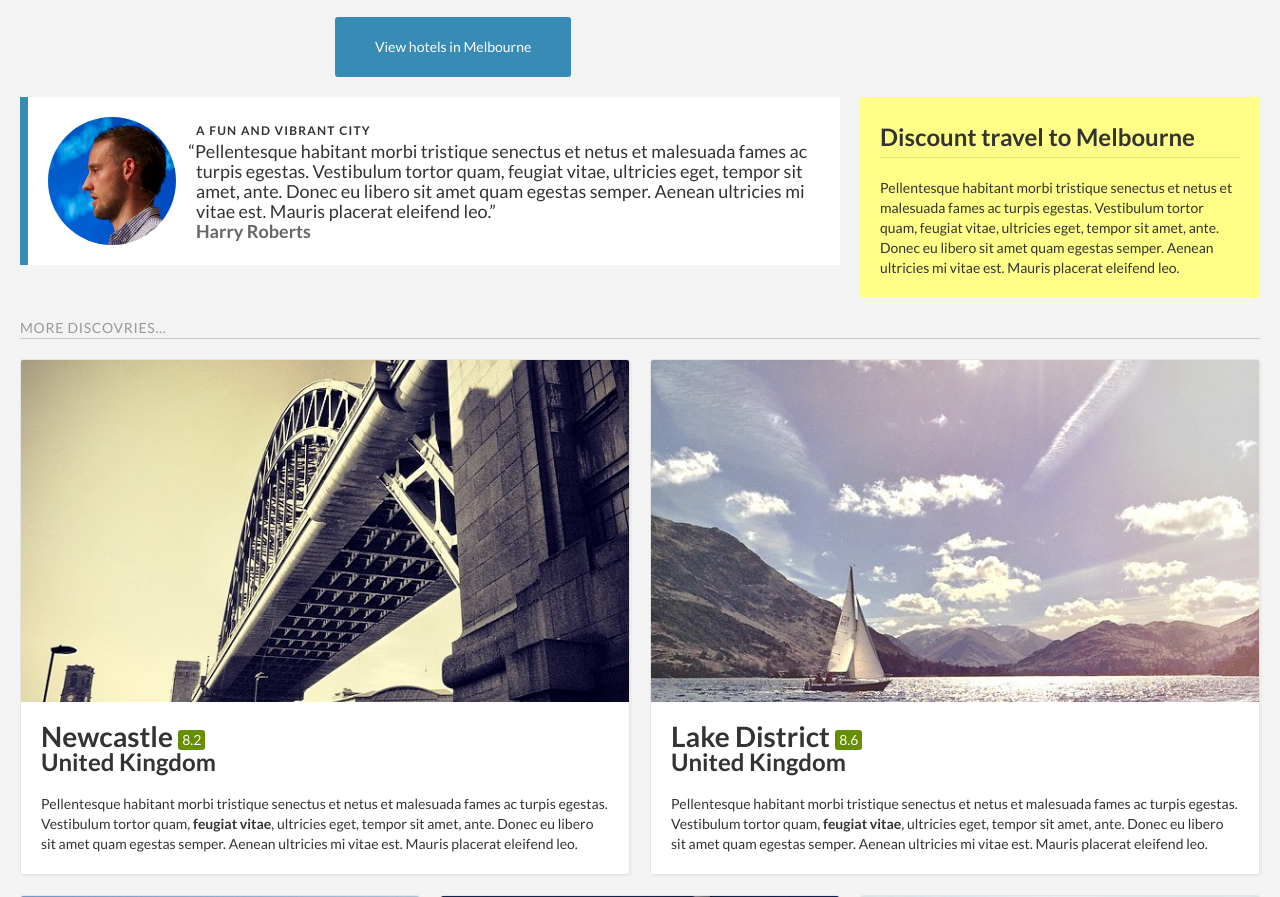
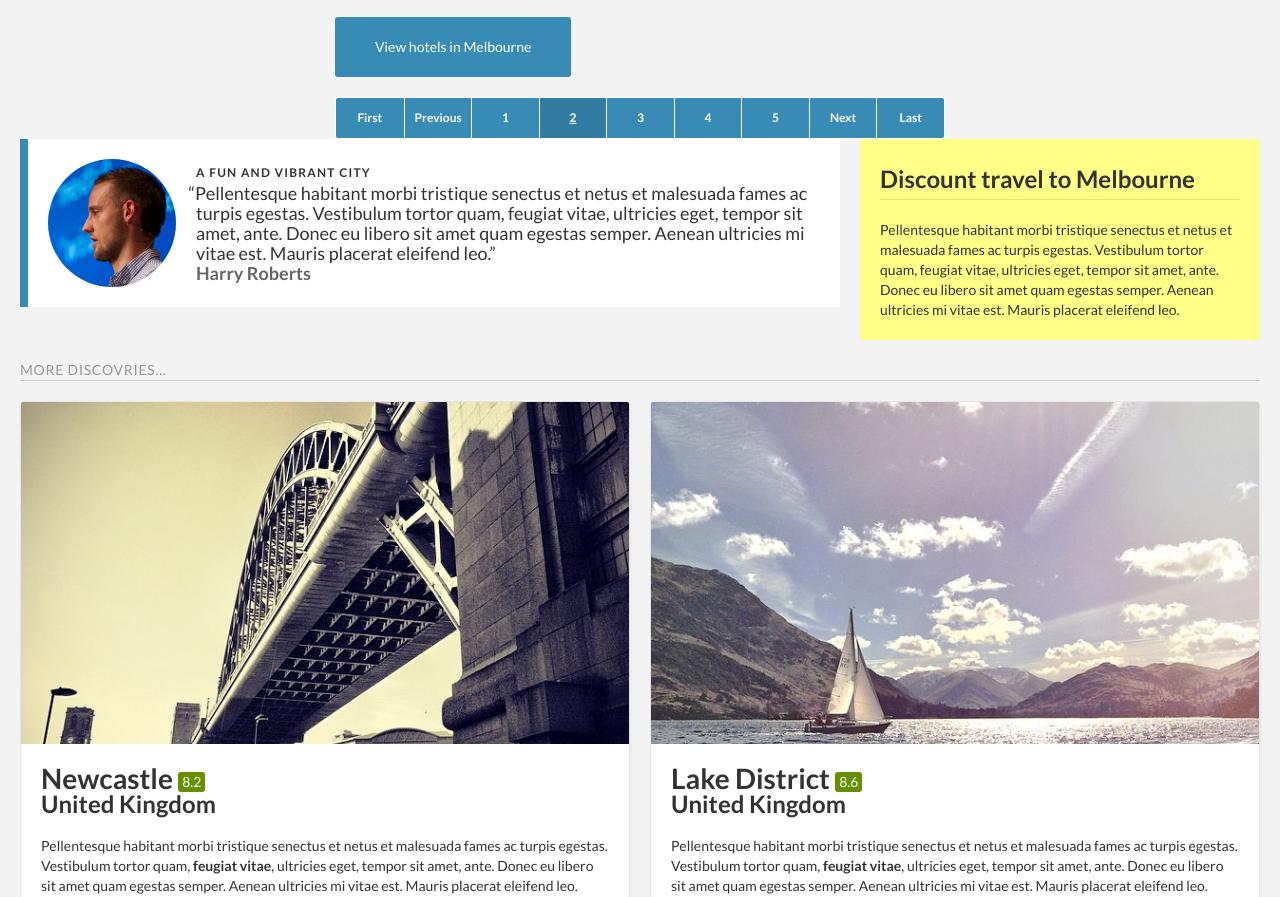
Before and after one commit to csswizardry/discovr, a plain HTML site: page index.html in a window 1280 px wide. Shown: the part 1933-2830 px from the top of the page. Drawn offline with Linux system fonts and the light colour scheme.

Commit message:
Include pagination in page

```diff
--- a/index.html
+++ b/index.html
@@ -6,8 +6,9 @@
 
     <title>Discovr</title>
 
+    <link rel="stylesheet" href="http://fonts.googleapis.com/css?family=Lato:400,700,900,400italic,700italic" />
     <link rel="stylesheet" href="css/main.css" />
-    <link rel="stylesheet" href="http://fonts.googleapis.com/css?family=Lato:400,700,900,400italic,700italic" />
+    <link rel="stylesheet" href="css/standalone/components.pagination.css" />
 
     <style>
 
@@ -249,6 +250,42 @@
 
         <p><a href="#0" class="c-btn  c-btn--primary  c-btn--large  u~user-color-background">View hotels in Melbourne</a></p>
 
+        <ol class="c-pagination">
+
+          <li class="c-pagination__item  c-pagination__item--first">
+            <a href="#0" class="c-pagination__link">First</a>
+          </li>
+
+          <li class="c-pagination__item  c-pagination__item--prev">
+            <a href="#0" class="c-pagination__link">Previous</a>
+          </li>
+
+          <li class="c-pagination__item">
+            <a href="#0" class="c-pagination__link">1</a>
+          </li>
+          <li class="c-pagination__item">
+            <a href="#0" class="c-pagination__link  is-current">2</a>
+          </li>
+          <li class="c-pagination__item">
+            <a href="#0" class="c-pagination__link">3</a>
+          </li>
+          <li class="c-pagination__item">
+            <a href="#0" class="c-pagination__link">4</a>
+          </li>
+          <li class="c-pagination__item">
+            <a href="#0" class="c-pagination__link">5</a>
+          </li>
+
+          <li class="c-pagination__item  c-pagination__item--next">
+            <a href="#0" class="c-pagination__link">Next</a>
+          </li>
+
+          <li class="c-pagination__item  c-pagination__item--last">
+            <a href="#0" class="c-pagination__link">Last</a>
+          </li>
+
+        </ol>
+
       </div><!-- /.o-layout__item
 
    --><div class="o-layout__item  u-1/4@md">
```
